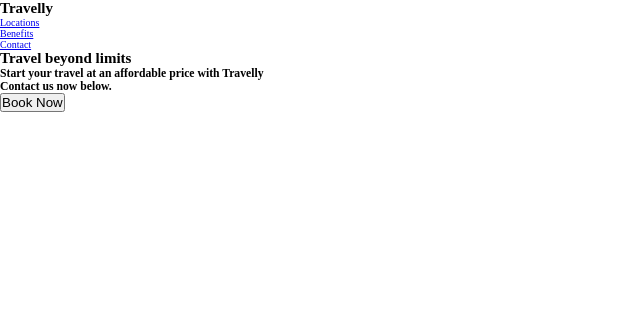
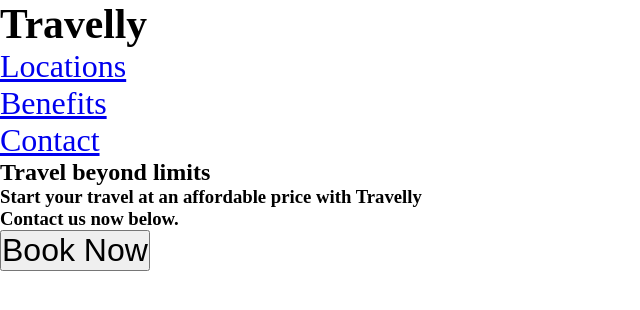
Before and after one commit to SchuylerCole/class-project-travel-website, a plain HTML site: page index.html in a window 1280 px wide. Shown: the whole page, without its empty margins (0-640 px from the left). Drawn offline with Linux system fonts and the light colour scheme.

Commit message:
add css defult font size customs

```diff
--- a/style.css
+++ b/style.css
@@ -8,4 +8,17 @@
 
 html{
 	font-size: 62.5%
+	font-size:1.6rem;
 }
+
+h1{
+	font-size: 2.6rem;
+}
+
+li,
+button,
+label,
+input,
+p{
+	font-size: 2rem;
+}
```
